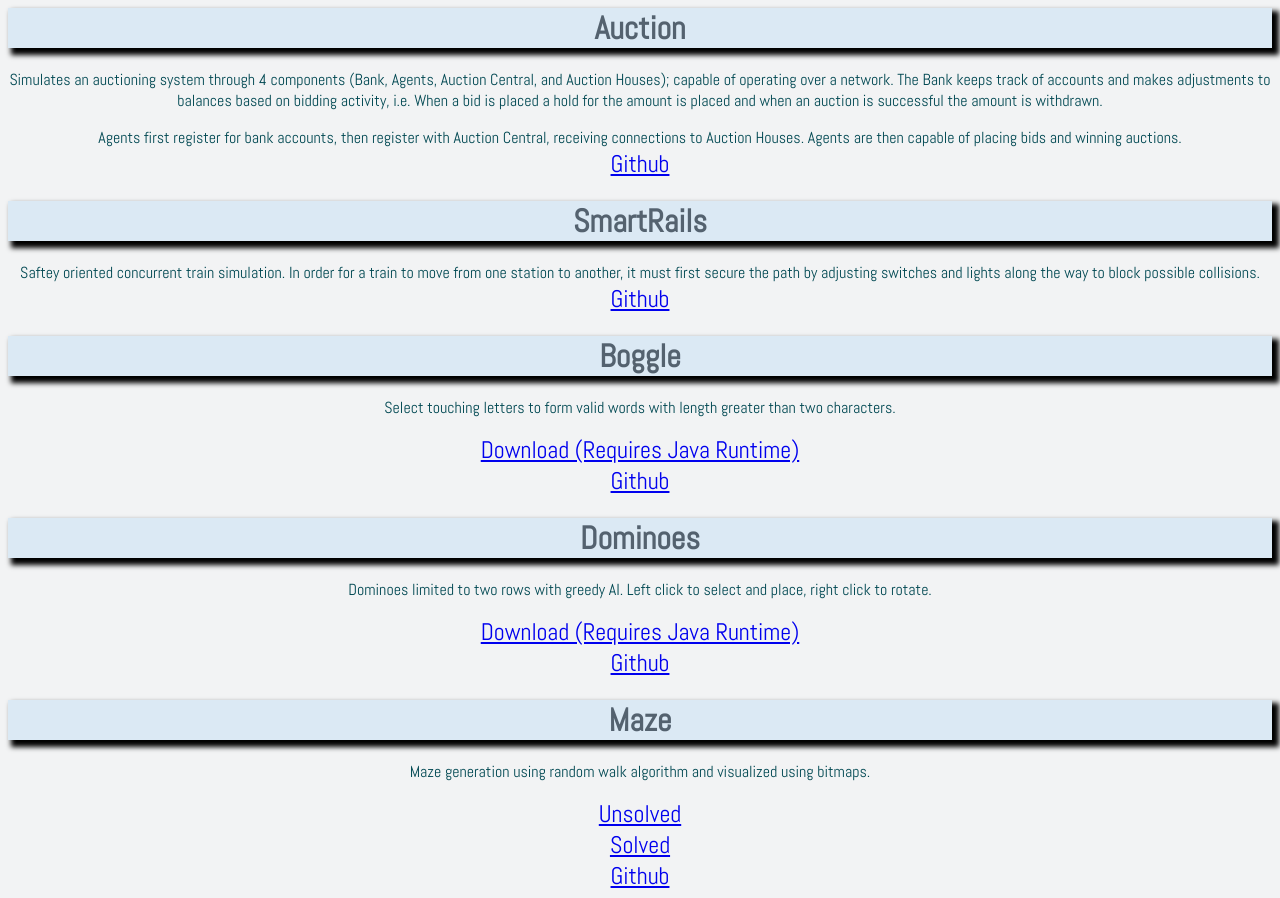
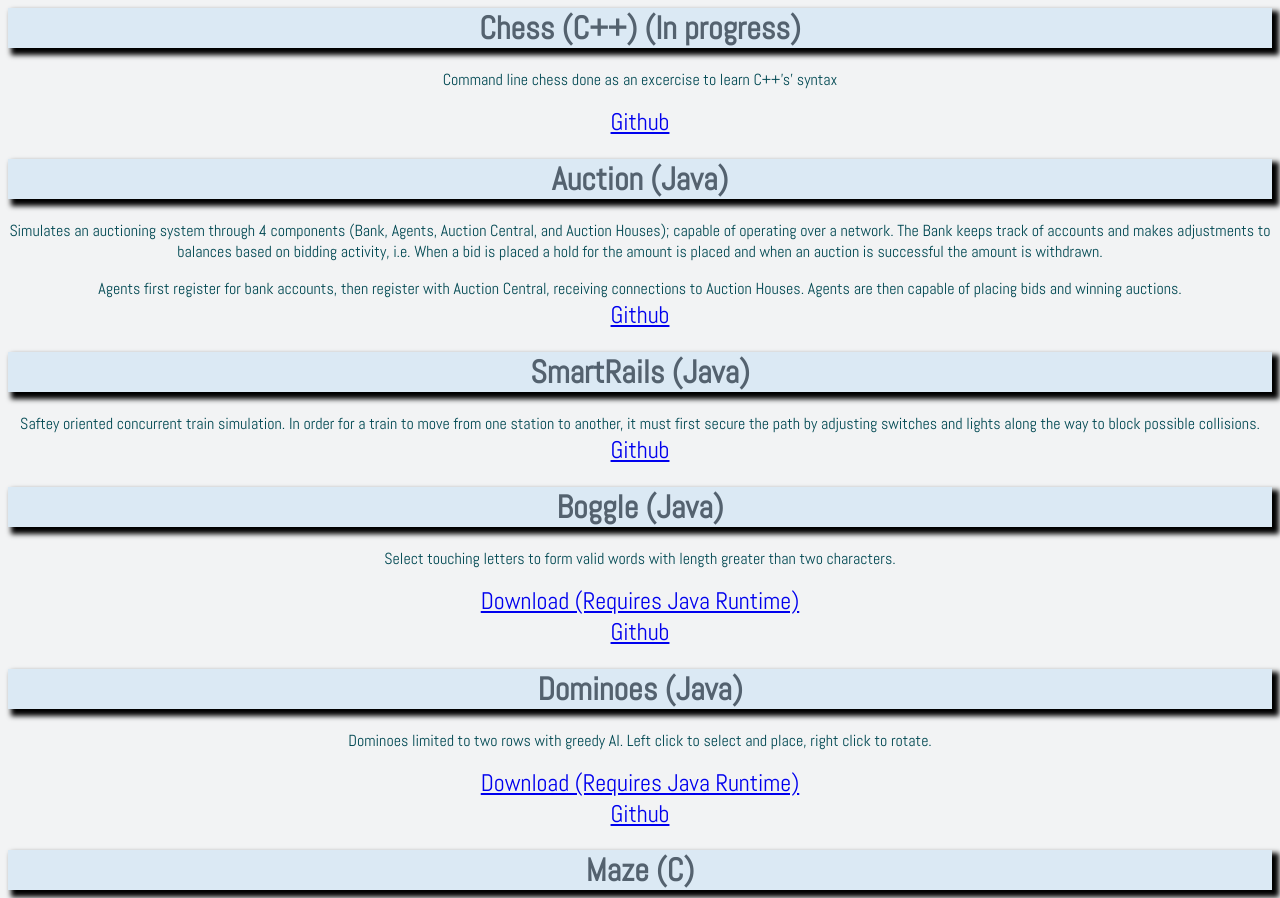
Before and after one commit to dbalata/dbalata.github.io, a plain HTML site: page projects.html in a window 1280 px wide. Shown: the top 898 px of the page. Drawn offline with Linux system fonts and the light colour scheme.

Commit message:
auto-commit

```diff
--- a/projects.html
+++ b/projects.html
@@ -8,7 +8,11 @@
 	</head>
 	<body>
 
-		<h1>Auction</h1>
+		<h1>Chess (C++) (In progress)</h1>
+		<p> Command line chess done as an excercise to learn C++'s' syntax</p>
+		<a href="https://github.com/dbalata/Chess"> Github</a> <br>
+
+		<h1>Auction (Java)</h1>
 		<p> Simulates an auctioning system through 4 components (Bank, Agents, Auction Central, and Auction Houses);
 		capable of operating over a network. The Bank keeps track of accounts and makes adjustments to balances based on bidding activity,
 		i.e. When a bid is placed a hold for the amount is placed and when an auction is successful the amount is withdrawn.</p>
@@ -16,22 +20,22 @@
 		Agents are then capable of placing bids and winning auctions.<br>
 		<a href="https://github.com/dbalata/Auctions"> Github</a> <br>
 
-		<h1>SmartRails</h1>
+		<h1>SmartRails (Java)</h1>
 		<p> Saftey oriented concurrent train simulation. In order for a train to move from one station to another, it must
 		first secure the path by adjusting switches and lights along the way to block possible collisions.<br>
 		<a href="https://github.com/dbalata/cs351-SmartRail">Github</a> <br>
 
-	    <h1>Boggle</h1>
+	    <h1>Boggle (Java)</h1>
 		<p> Select touching letters to form valid words with length greater than two characters. </p>
 		<a href="jars/boggle.jar" target="_blank"> Download (Requires Java Runtime)</a> <br>
 		<a href="https://github.com/dbalata/cs351-boggle"> Github</a> <br>
 
-	    <h1>Dominoes</h1>
+	    <h1>Dominoes (Java)</h1>
 		<p> Dominoes limited to two rows with greedy AI. Left click to select and place, right click to rotate.</p>
 		<a href="jars/dominoes.jar" target="_blank"> Download (Requires Java Runtime)</a> <br>
 		<a href="https://github.com/dbalata/cs351/tree/master/dominoes"> Github</a> <br>
 
-		<h1>Maze</h1>
+		<h1>Maze (C)</h1>
 		<p> Maze generation using random walk algorithm and visualized using bitmaps.</p>
 		<a href="images/maze.png" target="_blank"> Unsolved</a> <br>
 		<a href="images/mazeSolved.png" > Solved</a> <br>
```
